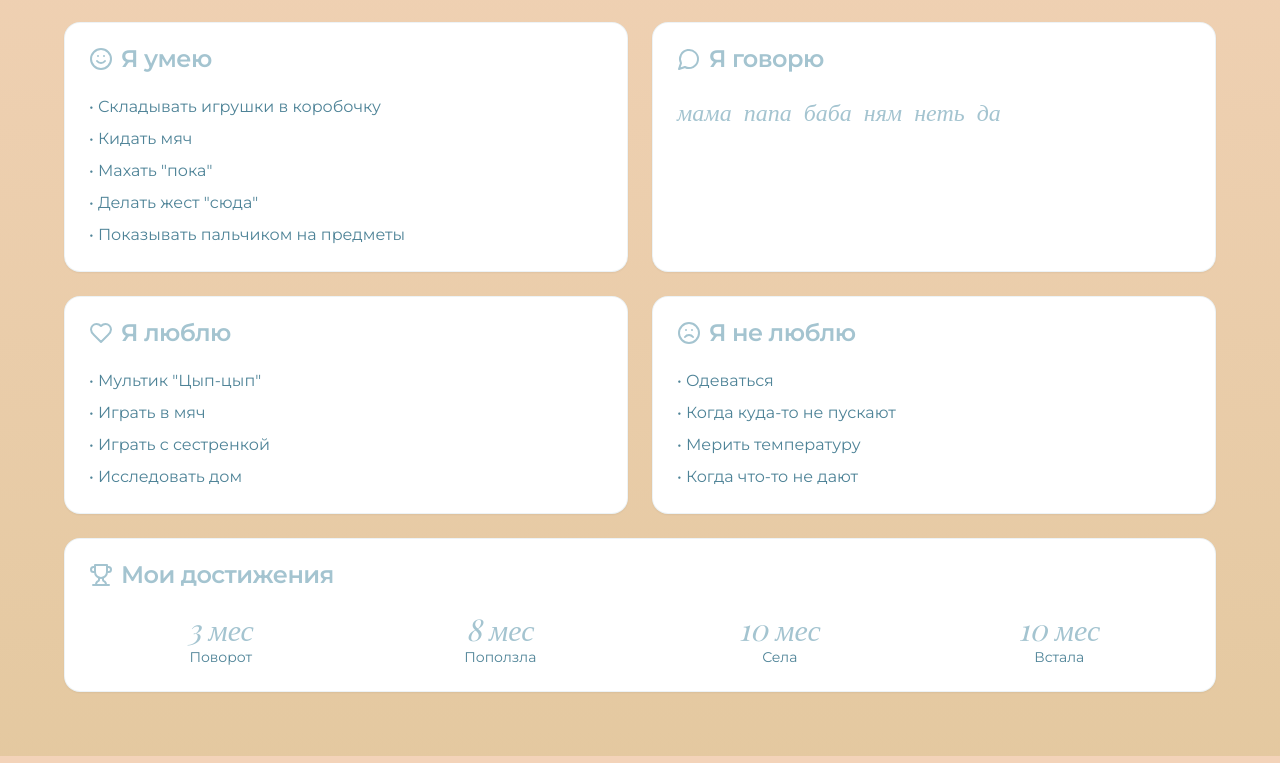
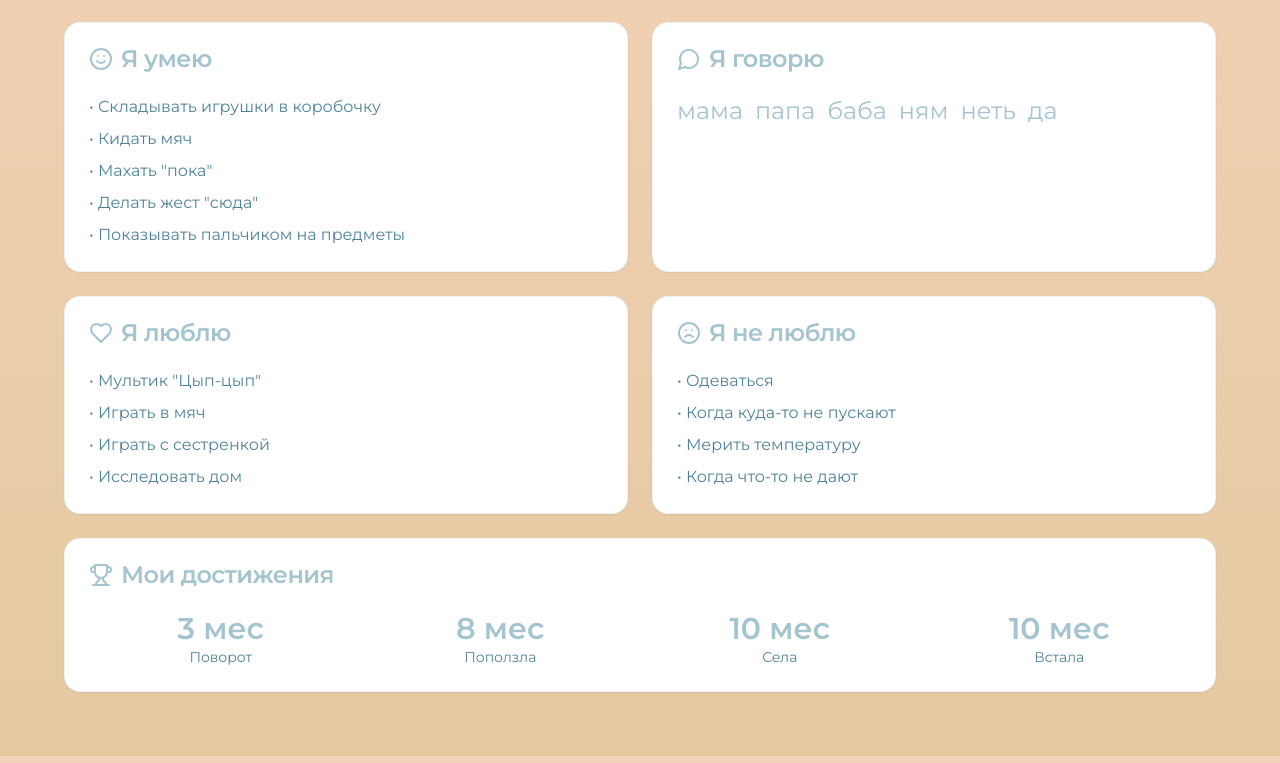
Before and after one commit to ZarinaPanf/olivia-s-big-day, a React (Vite) app: page / in a window 1280 px wide. Shown: the part 2277-3040 px from the top of the page. Built offline with nearby package versions, Linux system fonts and the light colour scheme; the HTML template or start-up script is replaced by a standard one; a web font is replaced by a local one.

Commit message:
Refactor: Remove italics and update footer

```diff
--- a/src/components/AboutOlivia.tsx
+++ b/src/components/AboutOlivia.tsx
@@ -77,12 +77,12 @@ const AboutOlivia = () => {
             </CardHeader>
             <CardContent>
               <p className="text-lg space-x-3">
-                <span className="font-handwriting text-2xl text-primary">мама</span>
-                <span className="font-handwriting text-2xl text-primary">папа</span>
-                <span className="font-handwriting text-2xl text-primary">баба</span>
-                <span className="font-handwriting text-2xl text-primary">ням</span>
-                <span className="font-handwriting text-2xl text-primary">неть</span>
-                <span className="font-handwriting text-2xl text-primary">да</span>
+                <span className="text-2xl text-primary">мама</span>
+                <span className="text-2xl text-primary">папа</span>
+                <span className="text-2xl text-primary">баба</span>
+                <span className="text-2xl text-primary">ням</span>
+                <span className="text-2xl text-primary">неть</span>
+                <span className="text-2xl text-primary">да</span>
               </p>
             </CardContent>
           </Card>
@@ -137,19 +137,19 @@ const AboutOlivia = () => {
           <CardContent>
             <div className="grid grid-cols-2 md:grid-cols-4 gap-4 text-center">
               <div>
-                <p className="font-handwriting text-3xl text-primary">3 мес</p>
+                <p className="text-3xl text-primary font-semibold">3 мес</p>
                 <p className="text-sm text-muted-foreground">Поворот</p>
               </div>
               <div>
-                <p className="font-handwriting text-3xl text-primary">8 мес</p>
+                <p className="text-3xl text-primary font-semibold">8 мес</p>
                 <p className="text-sm text-muted-foreground">Поползла</p>
               </div>
               <div>
-                <p className="font-handwriting text-3xl text-primary">10 мес</p>
+                <p className="text-3xl text-primary font-semibold">10 мес</p>
                 <p className="text-sm text-muted-foreground">Села</p>
               </div>
               <div>
-                <p className="font-handwriting text-3xl text-primary">10 мес</p>
+                <p className="text-3xl text-primary font-semibold">10 мес</p>
                 <p className="text-sm text-muted-foreground">Встала</p>
               </div>
             </div>
--- a/src/components/Footer.tsx
+++ b/src/components/Footer.tsx
@@ -15,7 +15,7 @@ const Footer = () => {
         </p>
 
         <p className="text-lg text-muted-foreground">
-          Оливия и её родители
+          Оливия, её сестра Амелия и родители
         </p>
       </div>
     </footer>
```
